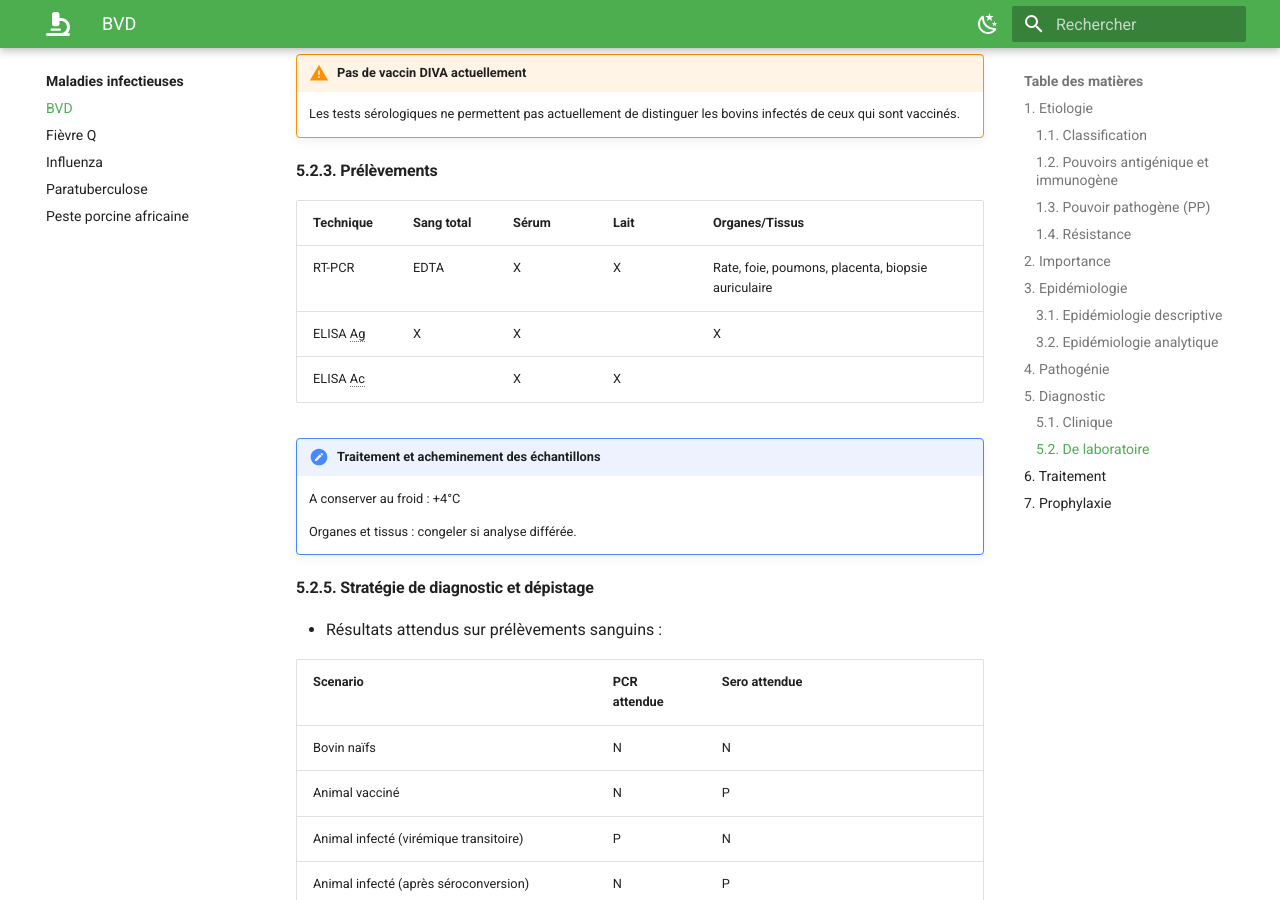
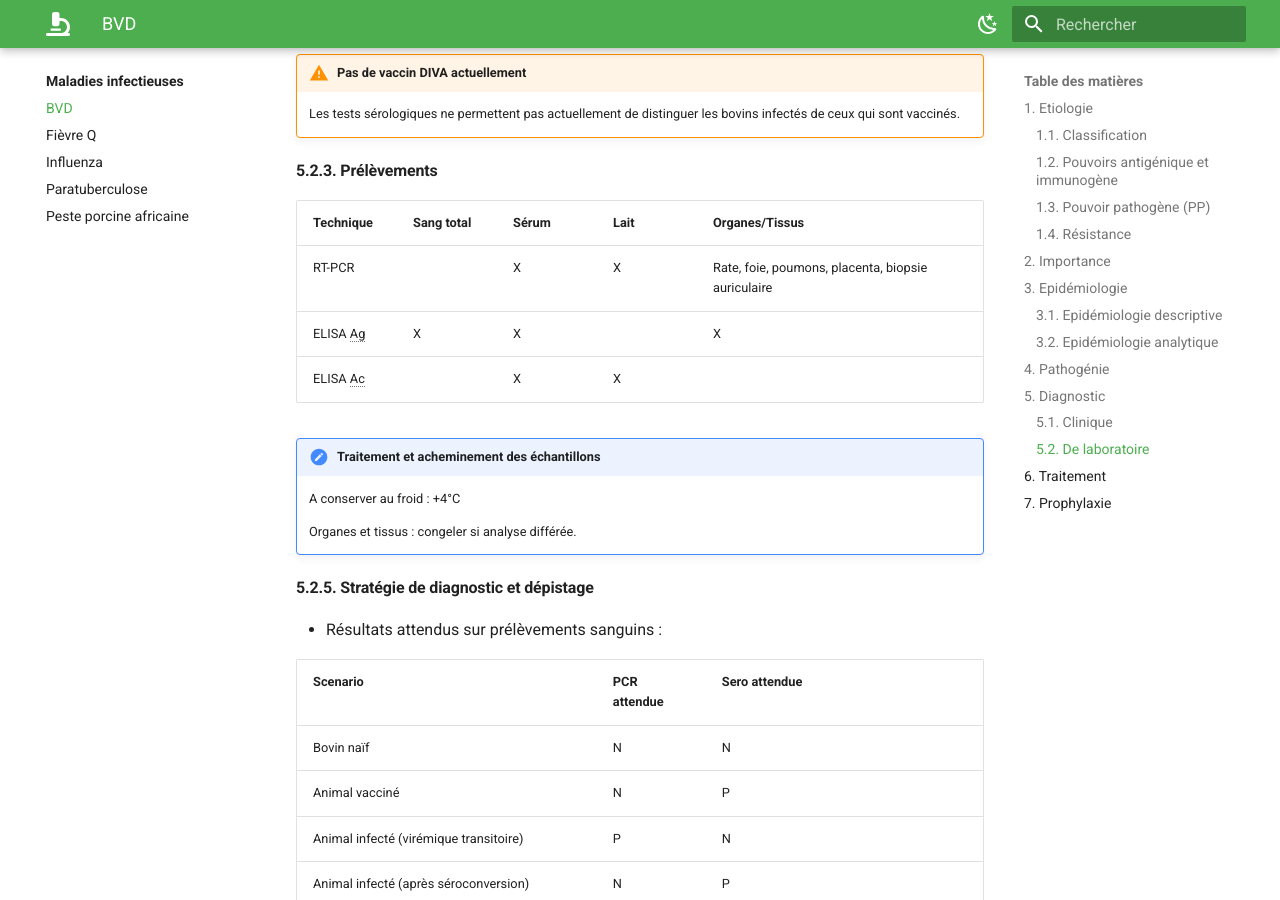
Before and after one commit to olivier-roger-vet/sante-animale-tech, an MkDocs documentation site: the page built from docs/maladies_infectieuses/bvd.md, in a window 1280 px wide and 900 px high, scrolled down 7056 px. Built offline with MkDocs 1.6.1 and Material for MkDocs 9.7.7, drawn with Linux system fonts in a browser that asks for light colours.

Commit message:
BVD : minor update

```diff
--- a/docs/maladies_infectieuses/bvd.md
+++ b/docs/maladies_infectieuses/bvd.md
@@ -239,7 +239,7 @@
 
 | Technique | Sang total | Sérum | Lait | Organes/Tissus                                     |
 | --------- | ---------- | ----- | ---- | -------------------------------------------------- |
-| RT-PCR    | EDTA       | X     | X    | Rate, foie, poumons, placenta, biopsie auriculaire |
+| RT-PCR    |            | X     | X    | Rate, foie, poumons, placenta, biopsie auriculaire |
 | ELISA Ag  | X          | X     |      | X                                                  |
 | ELISA Ac  |            | X     | X    |                                                    |
 
@@ -260,7 +260,7 @@
         <th>Sero attendue</th>
     </tr>
     <tr>
-        <td>Bovin naïfs</td>
+        <td>Bovin naïf</td>
         <td>N</td>
         <td>N</td>
     </tr>
```
